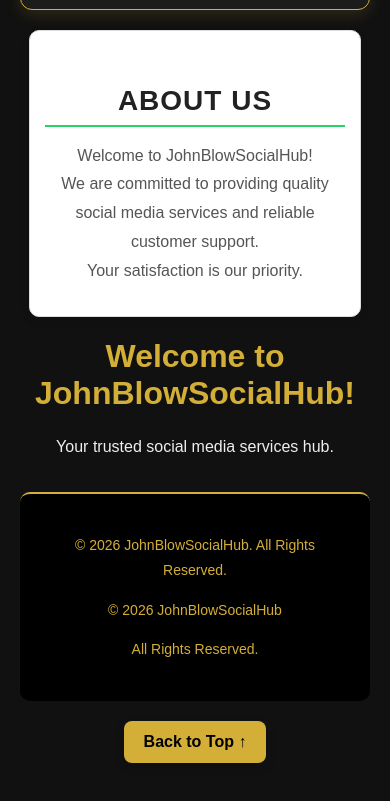
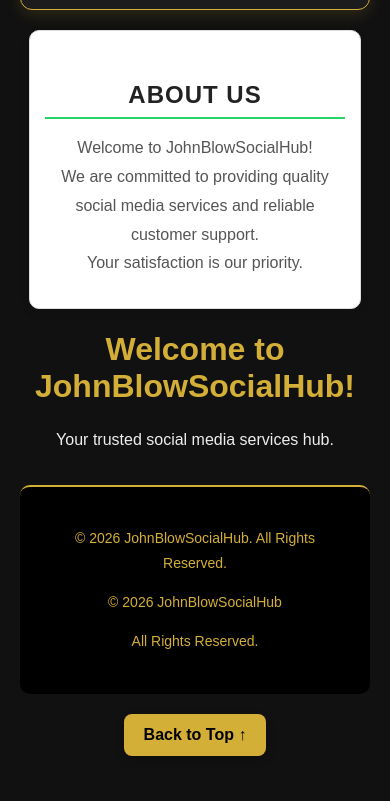
Before and after one commit to anyakorahjohn997-hash/johnblowsocialhub, a plain HTML site: page index.html in a window 390 px wide. Shown: the part 5339-6140 px from the top of the page. Drawn offline with Linux system fonts and the light colour scheme.

Commit message:
Update style.css

```diff
--- a/style.css
+++ b/style.css
@@ -466,3 +466,8 @@ a:hover {
     padding: 30px 15px;
   }
 }
+@media (max-width: 600px) {
+  .about h2 {
+    font-size: 24px;
+  }
+}
```
